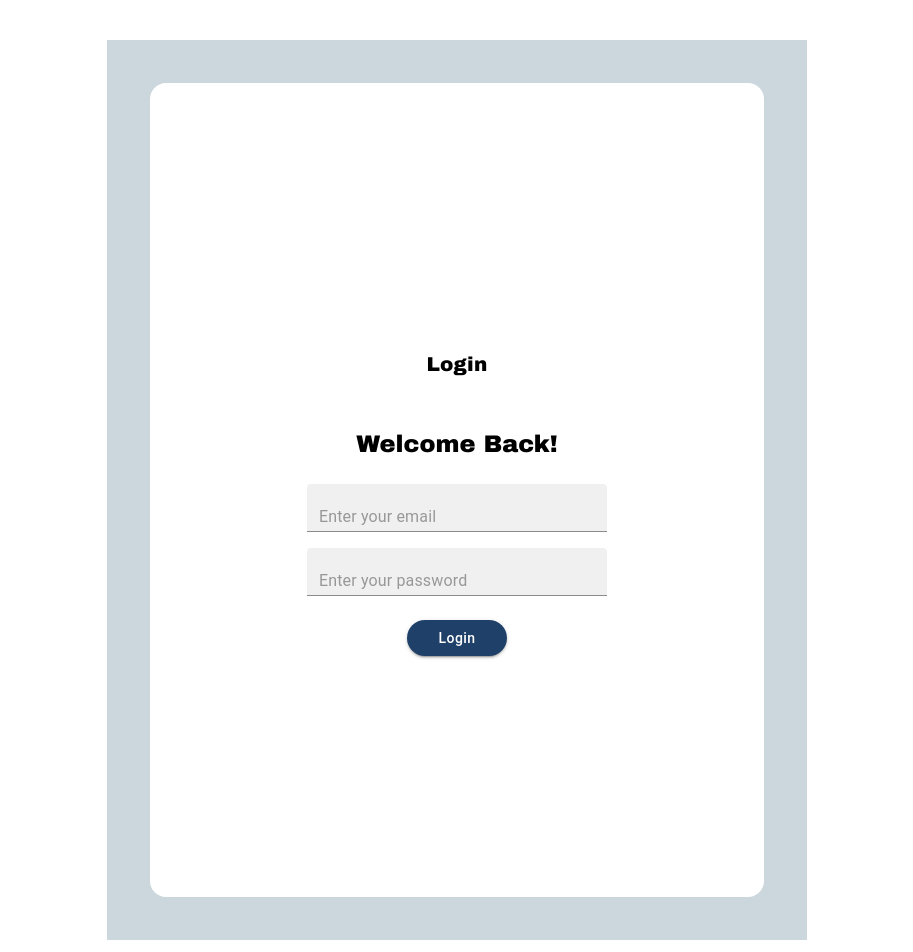
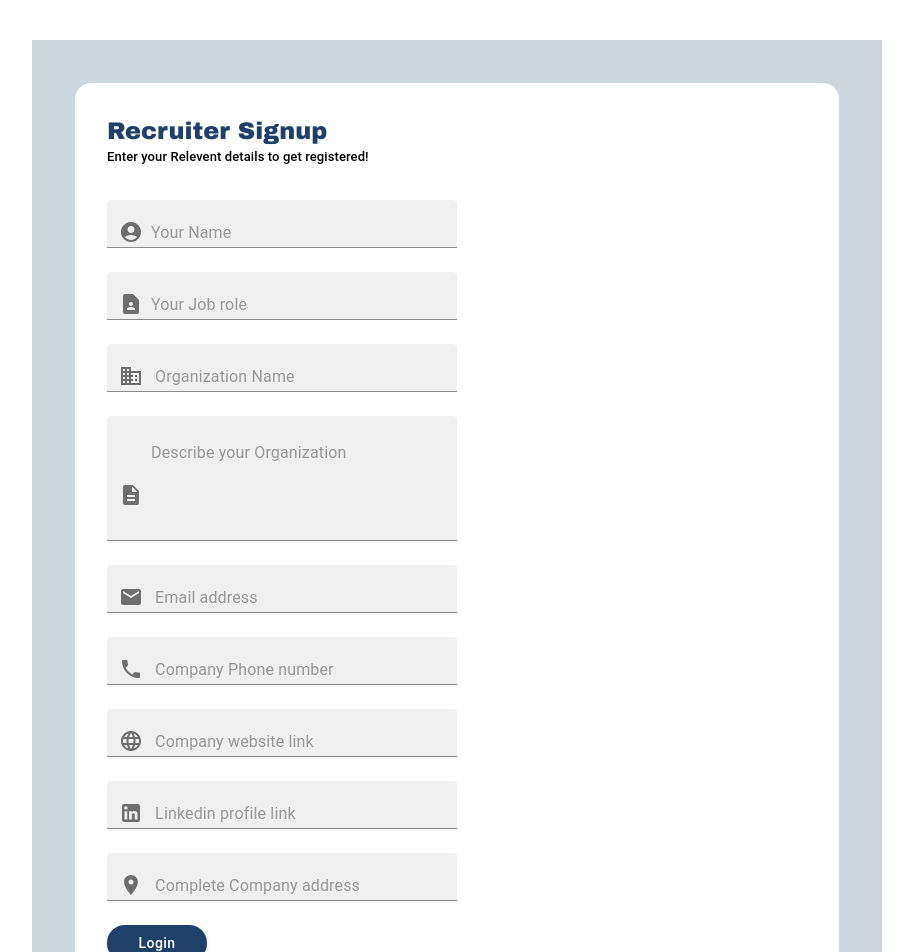
Before and after one commit to Ali-Haider91/Cloud-Linkaged, a React (Create React App) app: page /signup in a window 1280 px wide. Shown: the top 952 px of the page, without its empty margins (183-1096 px from the left). Built offline with nearby package versions, Linux system fonts and the light colour scheme.

Commit message:
add code login ,signup file

```diff
--- a/src/pages/login/login.jsx
+++ b/src/pages/login/login.jsx
@@ -1,5 +1,10 @@
 import React from "react";
 import { Box, TextField, Typography, Button, ButtonGroup } from "@mui/material";
+import InputAdornment from '@mui/material/InputAdornment';
+import EmailIcon from '@mui/icons-material/Email';
+import KeyIcon from '@mui/icons-material/Key';
+
+
 
 const login = () => {
   return (
@@ -30,12 +35,12 @@ const login = () => {
               variant="h6"
               padding={3}
               // marginBottom={}
-              fontFamily="arial Black">
+              fontFamily="arial Black"
+              Color={'#0e2f44'}>
               Login
             </Typography>
             <ButtonGroup
               variant="contained"
-              aria-label="Secendary button group"
               >
               <Button sx={{
                 backgroundColor:'#1F4068',
@@ -59,7 +64,8 @@ const login = () => {
             <Typography
               variant="h5"
               padding={3}
-              fontFamily="arial Black">
+              fontFamily="arial Black"
+              Color={'#0e2f44'}>
               Welcome Back!
             </Typography>
             <TextField
@@ -68,6 +74,13 @@ const login = () => {
               type="email"
               placeholder="Enter your email"
               sx={{ width: 300, }}
+              InputProps={{
+                startAdornment: (
+                  <InputAdornment position="start">
+                    <EmailIcon />
+                  </InputAdornment>
+                ),
+              }}
             />
             <TextField
               variant="filled"
@@ -76,6 +89,13 @@ const login = () => {
               placeholder="Enter your password"
               margin="normal"
               sx={{ width: 300 }}
+              InputProps={{
+                startAdornment: (
+                  <InputAdornment position="start">
+                    <KeyIcon />
+                  </InputAdornment>
+                ),
+              }}
             />
             <Button
               variant="contained"
--- a/src/pages/signup/signup.jsx
+++ b/src/pages/signup/signup.jsx
@@ -1,5 +1,17 @@
 import React from 'react'
-import { Box, TextField, Typography, Button } from "@mui/material";
+import { Box, TextField, Typography, Button, Divider } from "@mui/material";
+import InputAdornment from '@mui/material/InputAdornment';
+import ContactPageIcon from '@mui/icons-material/ContactPage';
+import BusinessSharpIcon from '@mui/icons-material/BusinessSharp';
+import EmailIcon from '@mui/icons-material/Email';
+import DescriptionIcon from '@mui/icons-material/Description';
+import PhoneIcon from '@mui/icons-material/Phone';
+import AccountCircleIcon from '@mui/icons-material/AccountCircle';
+import LanguageIcon from '@mui/icons-material/Language';
+import LinkedInIcon from '@mui/icons-material/LinkedIn';
+import LocationOnIcon from '@mui/icons-material/LocationOn';
+
+
 const signup = () => {
   return (
     <div>
@@ -9,51 +21,183 @@ const signup = () => {
           margin="auto"
           marginTop={5}
           sx={{
-            width: 700,
-            height: 900,
+            width: 850,
+            height: 1000,
             backgroundColor: '#CCD6DD',
           }}>
           <Box
             display="flex"
             flexDirection={"column"}
-            alignItems="center"
-            justifyContent={"center"}
             margin="auto"
             padding={4}
             borderRadius={4}
             backgroundColor="#ffff"
             sx={{
-              height:750,
-              width: 550,
+              height:850,
+              width: 700,
             }}>
             <Typography
-              variant="h6"
-              padding={3}
-              // marginBottom={}
-              fontFamily="arial Black">
-              Login
+              variant="h5"
+              fontFamily="arial Black"
+              color={'#1F4068'}>
+              Recruiter Signup
             </Typography>
             <Typography
-              variant="h5"
-              padding={3}
-              fontFamily="arial Black">
-              Welcome Back!
+              variant="h6"
+              paddingBottom={2}
+              // padding={1}
+              fontSize={13}>
+              Enter your Relevent details to get registered!
             </Typography>
             <TextField
               variant="filled"
               size="small"
-              type="email"
-              placeholder="Enter your email"
-              sx={{ width: 300, }}
+              type="name"
+              placeholder="Your Name"
+              margin='normal'
+              sx={{ width: 350,
+               }}
+               InputProps={{
+                startAdornment: (
+                  <InputAdornment position="start">
+                    <AccountCircleIcon />
+                  </InputAdornment>
+                ),
+              }}
             />
             <TextField
               variant="filled"
               size="small"
-              type="password"
-              placeholder="Enter your password"
-              margin="normal"
-              sx={{ width: 300 }}
+              type="name"
+              placeholder="Your Job role"
+              margin='normal'
+              sx={{ width: 350,
+
+               }}
+               InputProps={{
+                startAdornment: (
+                  <InputAdornment position="start">
+                    <ContactPageIcon />
+                  </InputAdornment>
+                ),
+              }}
             />
+            <TextField
+              variant="filled"
+              size="small"
+              type="name"
+              margin='normal'
+              placeholder=" Organization Name"
+              sx={{ width: 350,
+               }}
+               InputProps={{
+                startAdornment: (
+                  <InputAdornment position="start">
+                    <BusinessSharpIcon />
+                  </InputAdornment>
+                ),
+              }}
+            />
+            <TextField
+              variant="filled"
+              multiline
+              type="name"
+              margin='normal'
+              rows={4}
+              placeholder="Describe your Organization"
+              sx={{ width: 350,
+               }}
+               InputProps={{
+                startAdornment: (
+                  <InputAdornment position="start">
+                    <DescriptionIcon />
+                  </InputAdornment>
+                ),
+              }}
+            />
+            <TextField
+              variant="filled"
+              size="small"
+              type="email"
+              placeholder=" Email address"
+              margin='normal'
+              sx={{ width: 350,
+               }}
+               InputProps={{
+                startAdornment: (
+                  <InputAdornment position="start">
+                    <EmailIcon />
+                  </InputAdornment>
+                ),
+              }}
+            />
+            <TextField
+              variant="filled"
+              size="small"
+              type="number"
+              placeholder=" Company Phone number"
+              margin='normal'
+              sx={{ width: 350,
+               }}
+              InputProps={{
+               startAdornment: (
+                 <InputAdornment position="start">
+                   <PhoneIcon/>
+                 </InputAdornment>
+               ),
+             }}
+
+            />
+            <TextField
+              variant="filled"
+              size="small"
+              type="name"
+              placeholder=" Company website link"
+              margin='normal'
+              sx={{ width: 350,
+               }}
+               InputProps={{
+                startAdornment: (
+                  <InputAdornment position="start">
+                    <LanguageIcon />
+                  </InputAdornment>
+                ),
+              }}
+            />
+             <TextField
+              variant="filled"
+              size="small"
+              type="name"
+              placeholder=" Linkedin profile link"
+              margin='normal'
+              sx={{ width: 350,
+                 }}
+                 InputProps={{
+                  startAdornment: (
+                    <InputAdornment position="start">
+                      <LinkedInIcon />
+                    </InputAdornment>
+                  ),
+                }}
+            />
+             <TextField
+              variant="filled"
+              size="small"
+              type="name"
+              placeholder=" Complete Company address"
+              margin='normal'
+              sx={{ width: 350,
+                 }}
+                 InputProps={{
+                  startAdornment: (
+                    <InputAdornment position="start">
+                      <LocationOnIcon />
+                    </InputAdornment>
+                  ),
+                }}
+            />
+
+
             <Button
               variant="contained"
               sx={{
@@ -68,7 +212,9 @@ const signup = () => {
           </Box>
         </Box>
       </form>
+      <Divider orientation="vertical" flexItem />
     </div>
+
   )
 }
 
```
